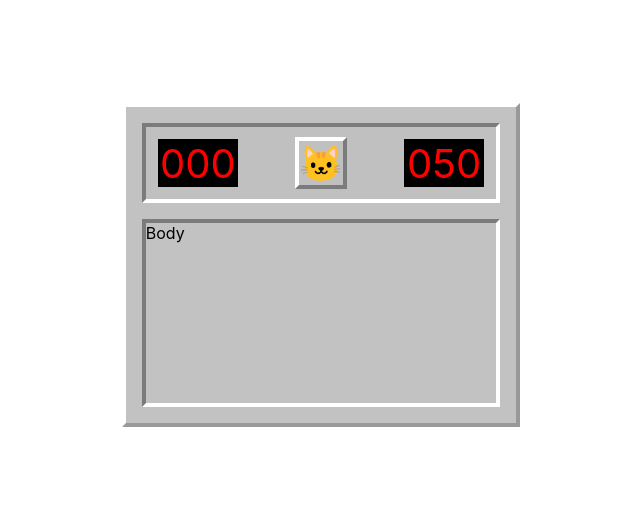
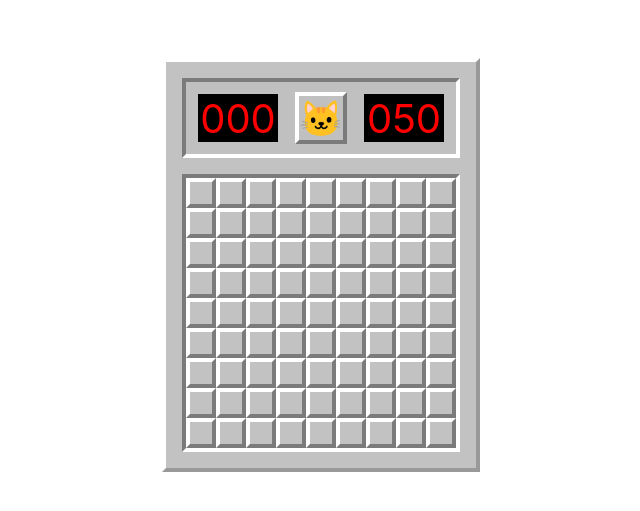
Before and after one commit to Eshi44/CatSweeper, a React (Create React App) app in the folder client/: page / in a window 1280 px wide. Shown: the part 135-646 px from the top of the page, without its empty margins (319-959 px from the left). Built offline with nearby package versions, Linux system fonts and the light colour scheme.

Commit message:
added render squares function to app.tsx to render the 81 squares on the body

```diff
--- a/client/src/components/App/App.tsx
+++ b/client/src/components/App/App.tsx
@@ -2,12 +2,18 @@ import React, {useState} from "react";
 import "./App.scss";
 import NumberDisplay from "../NumberDisplay/NumberDisplay";
 import {generateSquares} from "../../utils/utils";
+import Button from "../Button/Button";
 
 const App: React.FC = () => {
 
 const[squares, setSquares] = useState(generateSquares());
 
-console.log("squares", squares);
+// console.log("squares", squares);
+
+const renderSquares = (): React.ReactNode => {
+	return squares.map((row, rowIndex) => row.map((square, colIndex)=>
+	<Button key={`${rowIndex}-${colIndex}`}/>));
+};
 
 	return (
 		<div className="App">
@@ -16,7 +22,7 @@ console.log("squares", squares);
 				<div className="CatFace"><span role="img" aria-label="cat face">🐱</span></div>
 				<NumberDisplay value={50} />
 			</div>
-			<div className="Body">Body</div>
+	<div className="Body">{renderSquares()}</div>
 		</div>
 	);
 };
--- /dev/null
+++ b/client/src/components/Button/Button.scss
@@ -0,0 +1,7 @@
+@import "../../styles/index.scss";
+
+.Button {
+    @include borders;
+    width: 30px;
+    height: 30px;
+}
--- /dev/null
+++ b/client/src/components/Button/Button.tsx
@@ -0,0 +1,8 @@
+import React from "react";
+import "./Button.scss";
+
+const Button: React.FC = () => {
+    return <div className="Button" />
+};
+
+export default Button;
```
